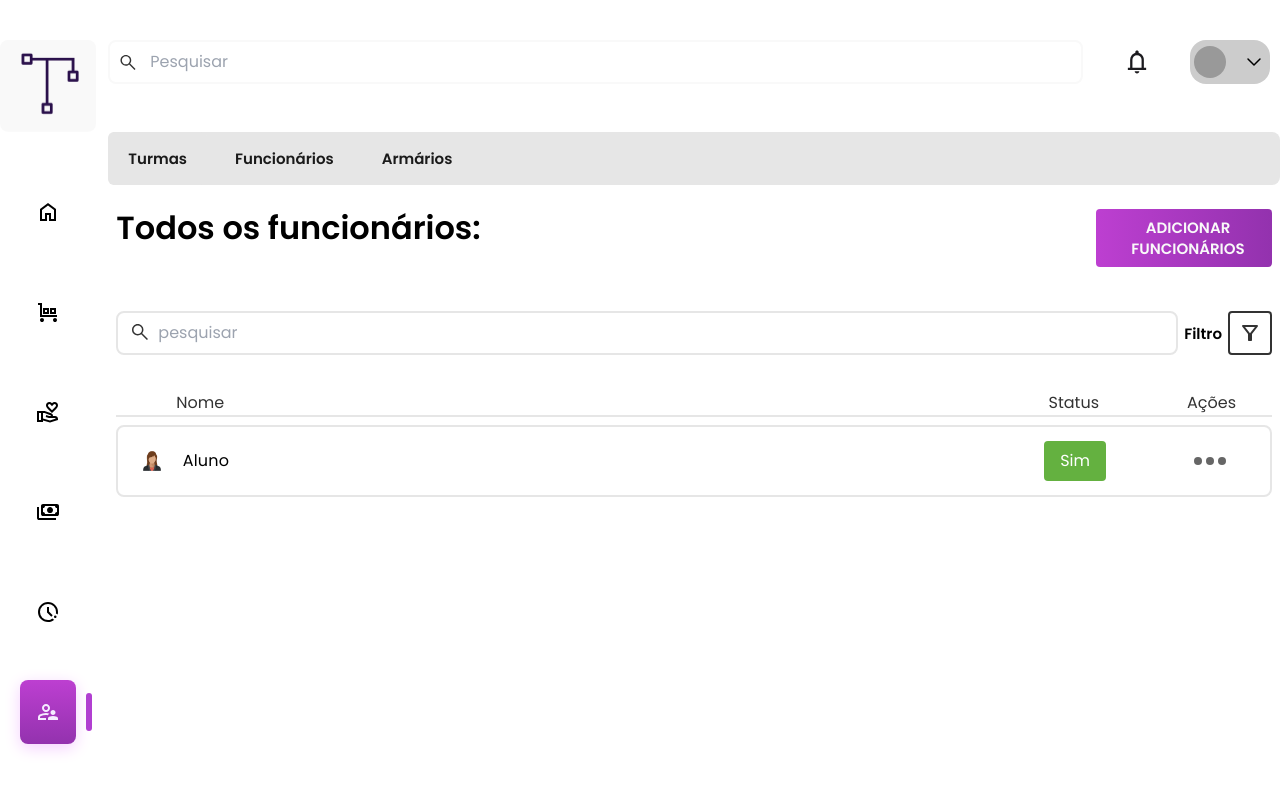
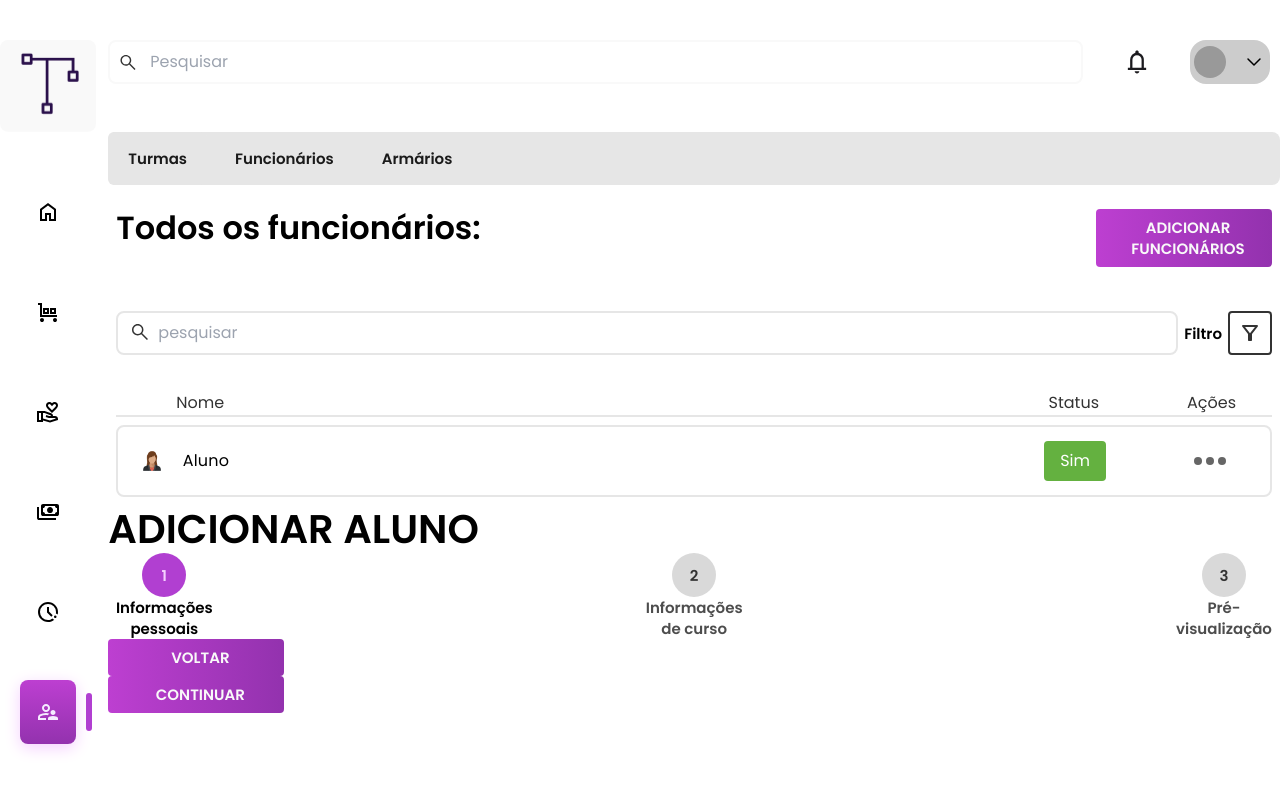
Before and after one commit to ryanNS3/PlanNexus-Front-End, a React (Vite) app: page /gestao in a window 1280 px wide. Shown: the top 792 px of the page. Built offline with nearby package versions, Linux system fonts and the light colour scheme.

Commit message:
feat: add AddStudent component

```diff
--- /dev/null
+++ b/src/components/AddStudent/index.jsx
@@ -0,0 +1,37 @@
+import React from "react";
+import { PinkButton } from "../Buttons/pinkButton";
+
+export function AddStudent() {
+  const steps = [
+    "Informações pessoais",
+    "Informações de curso",
+    "Pré-visualização",
+  ];
+
+  const [currentStep, setCurrentStep] = React.useState(1)
+  function setStep(step) {
+    setCurrentStep(step)
+  }
+
+  return (
+    <>
+      <div>
+        <h4 className="text-h4 uppercase">Adicionar Aluno</h4>
+        <nav>
+          <ul className="flex justify-between">
+            {steps?.map((step, index) => (
+              <li key={index} className="flex flex-col items-center cursor-pointer" onClick={() => setStep(index + 1)}>
+                <div className={`flex rounded-full w-11 h-11 text-fun2 items-center justify-center ${currentStep == index + 1 ? "bg-rosa-300 text-rosa-50" : "bg-[#D9D9D9] text-cinza-700"}`}>{index + 1}</div>
+                <span className={`block ${currentStep == index + 1 ? "text-preto" : "text-cinza-500"} text-fun2 max-w-28 text-center`}>{step}</span>
+              </li>
+            ))}
+          </ul>
+        </nav>
+        <PinkButton text="Voltar" />
+        <PinkButton text="Continuar" />
+      </div>
+    </>
+  );
+}
+
+{/* <div className={`flex rounded-full w-11 h-11 text-fun2 items-center justify-center ${currentStep == index + 1 ? "bg-rosa-300 text-rosa-50" : "bg-[#D9D9D9] text-cinza-700"} after:content-[''] after:inline-block after:h-[2px] after:w-full after:bg-preto`}>{index + 1}</div> */}
--- a/src/pages/Management/index.jsx
+++ b/src/pages/Management/index.jsx
@@ -8,22 +8,29 @@ import { AllLocker } from "../../components/AllLocker";
 
 import BasicModal from "../../components/Modal";
 import { EmployeeForm } from "../../components/Form/employee";
-
+import { AddStudent } from "./../../components/AddStudent/index";
 
 export function Management() {
   const url = window.location;
 
   return (
-        <div className="grid grid-cols-12 gap-5  mx-8 max-w-[90rem]" style={{ margin: 'auto' }}>
+    <div
+      className="grid grid-cols-12 gap-5  mx-8 max-w-[90rem]"
+      style={{ margin: "auto" }}
+    >
       <Sidebar />
       <Main>
         <Header />
         <NavBarGestao />
-                {url.pathname === "/gestao/armarios" ? <AllLocker /> : <TemplateView>
+        {url.pathname === "/gestao/armarios" ? (
+          <AllLocker />
+        ) : (
+          <TemplateView>
             <EmployeeForm />
-                </TemplateView>}
+          </TemplateView>
+        )}
+        <AddStudent />
       </Main>
     </div>
-
-    )
+  );
 }
```
Lines whose indentation alone changed are shown as unchanged.
